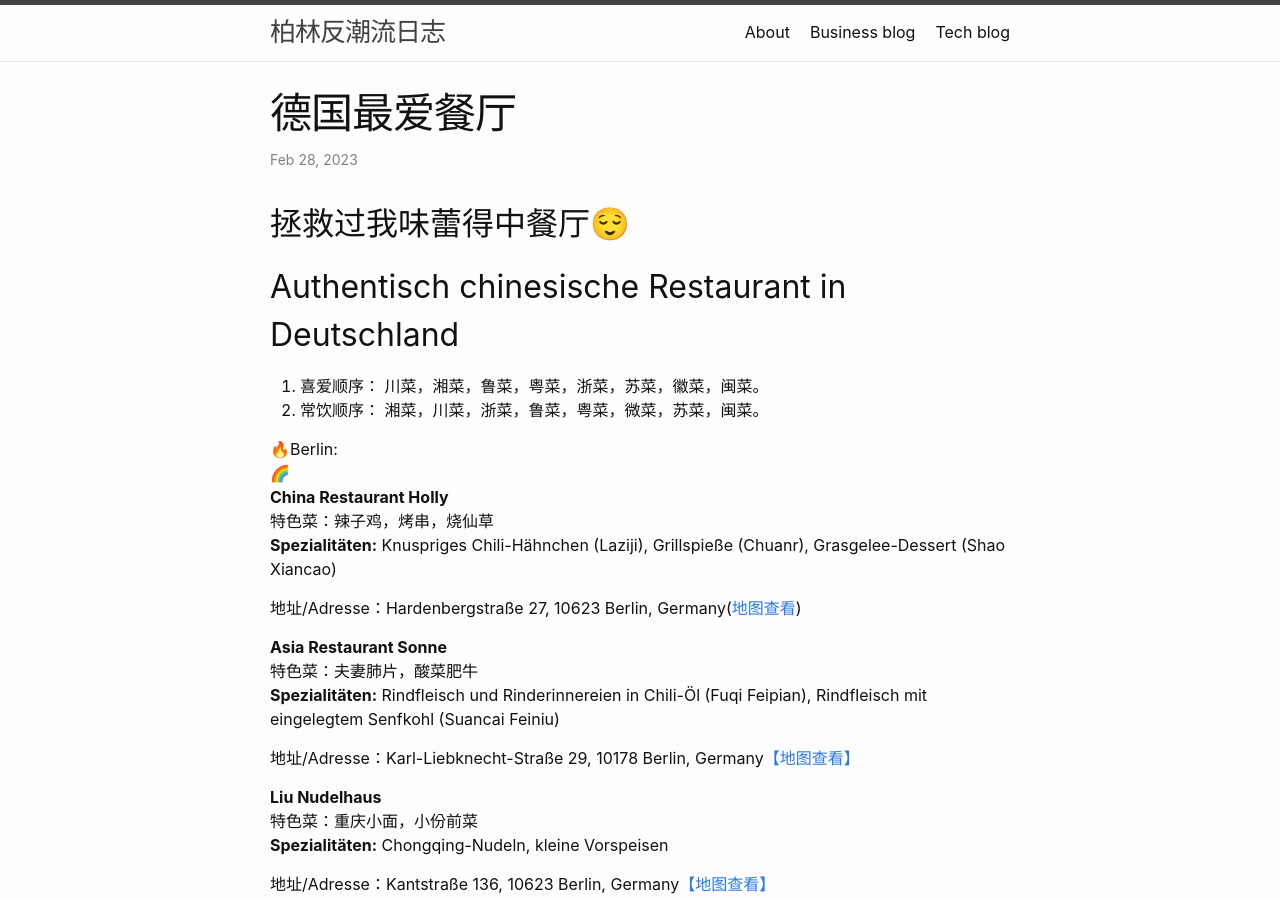
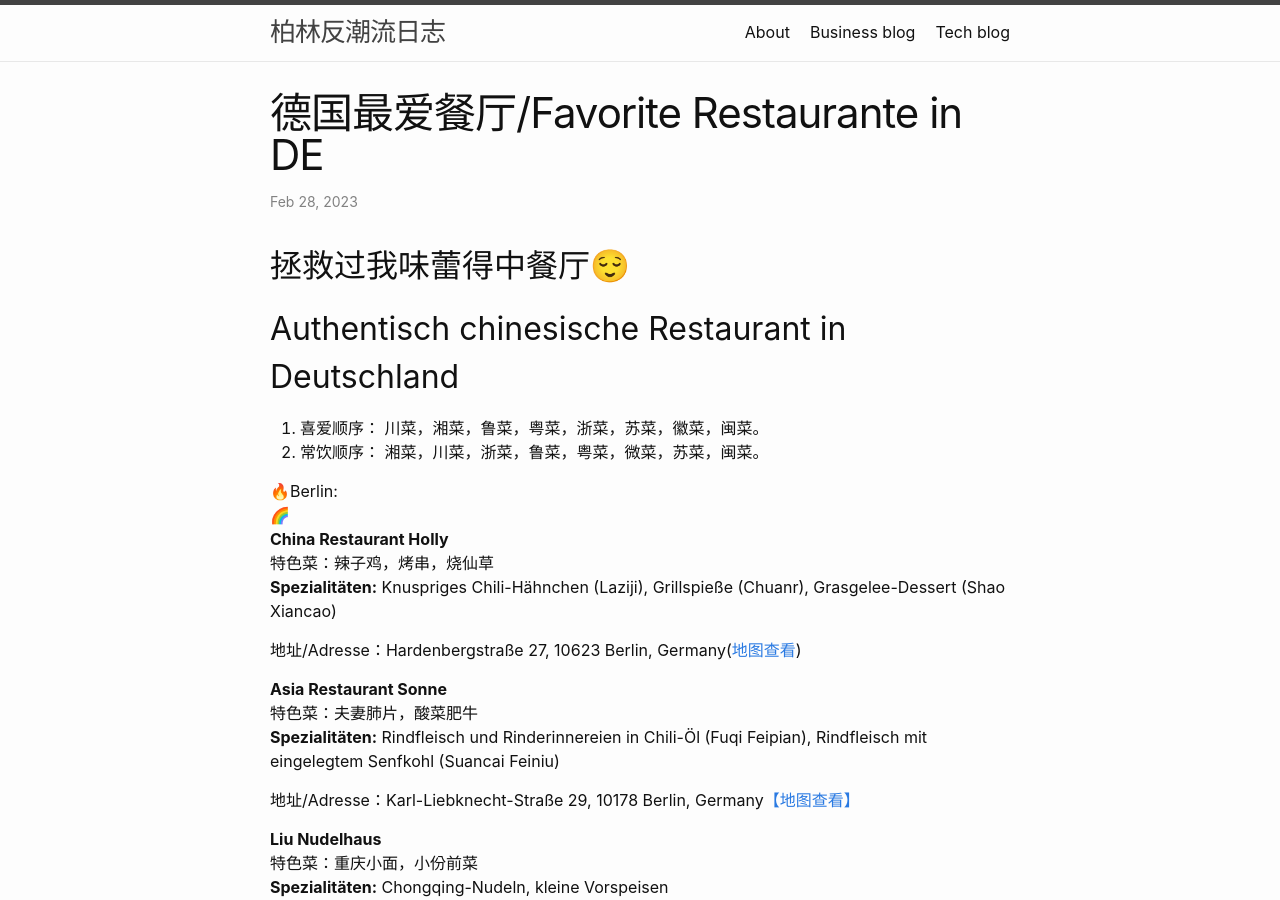
Before and after one commit to Howareu994/my-blog, a Jekyll site: the page built from _posts/2023-2-28-德国最爱餐厅.md, in a window 1280 px wide and 900 px high. Built offline with Jekyll 4.4.1, drawn with Linux system fonts in a browser that asks for light colours.

Commit message:
2023-2-28-德国最爱餐厅.md aktualisieren

```diff
--- a/_posts/2023-2-28-德国最爱餐厅.md
+++ b/_posts/2023-2-28-德国最爱餐厅.md
@@ -1,6 +1,6 @@
 ---
 layout: post
-title:  "德国最爱餐厅"
+title:  "德国最爱餐厅/Favorite Restaurante in DE"
 date:   2023-02-28 22:09:00 +0100
 categories: jekyll update
 ---
```
